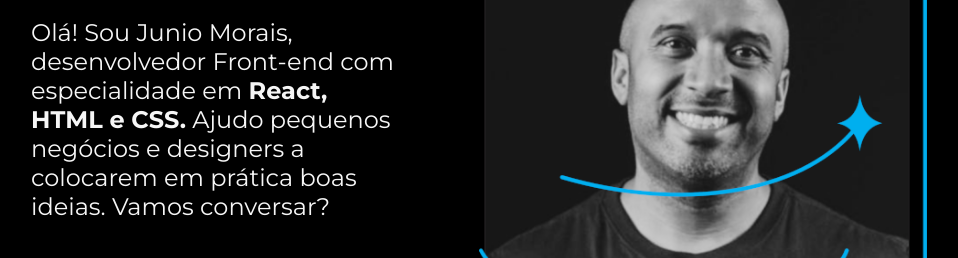
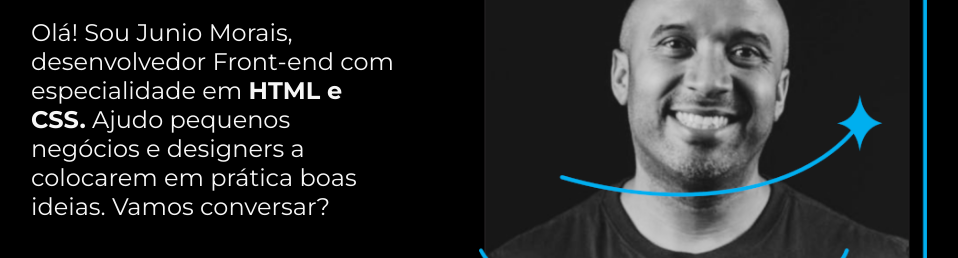
Before and after one commit to JUNIOMORAIS/portifolio_links, a plain HTML site: page index.html in a window 1280 px wide. Shown: the part 411-669 px from the top of the page, without its empty margins (161-1119 px from the left). Drawn offline with nearby package versions, Linux system fonts and the light colour scheme.

Commit message:
Update index.html

```diff
--- a/index.html
+++ b/index.html
@@ -17,7 +17,7 @@
     <main class="apresentacao">
         <section class="apresentacao__conteudo">
             <h1 class="apresentacao__conteudo__titulo">Eleve seu negócio digital a outro nível <strong class="titulo-destaque">com um Front-end de qualidade!</strong></h1>
-            <p class="apresentacao__conteudo__texto">Olá! Sou Junio Morais, desenvolvedor Front-end com especialidade em <strong>React, HTML e CSS.</strong> Ajudo pequenos negócios e designers a colocarem em prática boas ideias. Vamos conversar?</p>
+            <p class="apresentacao__conteudo__texto">Olá! Sou Junio Morais, desenvolvedor Front-end com especialidade em <strong> HTML e CSS.</strong> Ajudo pequenos negócios e designers a colocarem em prática boas ideias. Vamos conversar?</p>
             <div class="apresentacao__links">
                 <h2 class="apresentacao__links__subtitulo">Acesse minha redes:</h2>
                 <a class="apresentacao__links__navegacao" href="https://github.com/JUNIOMORAIS"> <img src="assets/github.png" alt="Github"> Github  </a>
```
